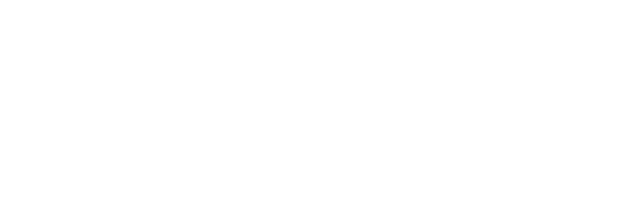
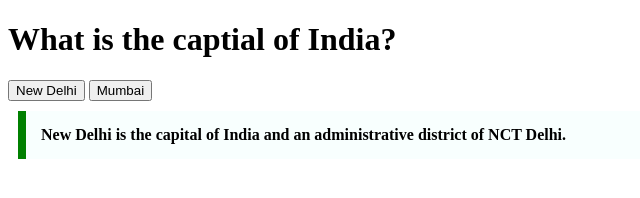
Before and after one commit to acciojob/trivia-yadavp473131, a website: page main.html in a window 1280 px wide. Shown: the whole page, without its empty margins (0-640 px from the left). Drawn offline with Linux system fonts and the light colour scheme.

Commit message:
created a submission

```diff
--- a/main.html
+++ b/main.html
@@ -8,6 +8,10 @@
 
 <body>
 	<!-- the entire body must be written by student -->
+	<h1>What is the captial of India?</h1>
+	<button type="radio">New Delhi</button>
+	<button type="radio">Mumbai</button>
+	<blockquote>New Delhi is the capital of India and an administrative district of NCT Delhi.</blockquote>
     <script type="text/javascript" src="./script.js">
 </script>
 
--- a/styles.css
+++ b/styles.css
@@ -1,2 +1,10 @@
 
 /* Your CSS Code here. */
+blockquote{
+	max-width: 600px;
+	margin: 10px;
+	padding: 15px;
+	border-left: 8px solid green;
+	background-color: #f8fffe;
+	font-weight: bold;
+}
```
